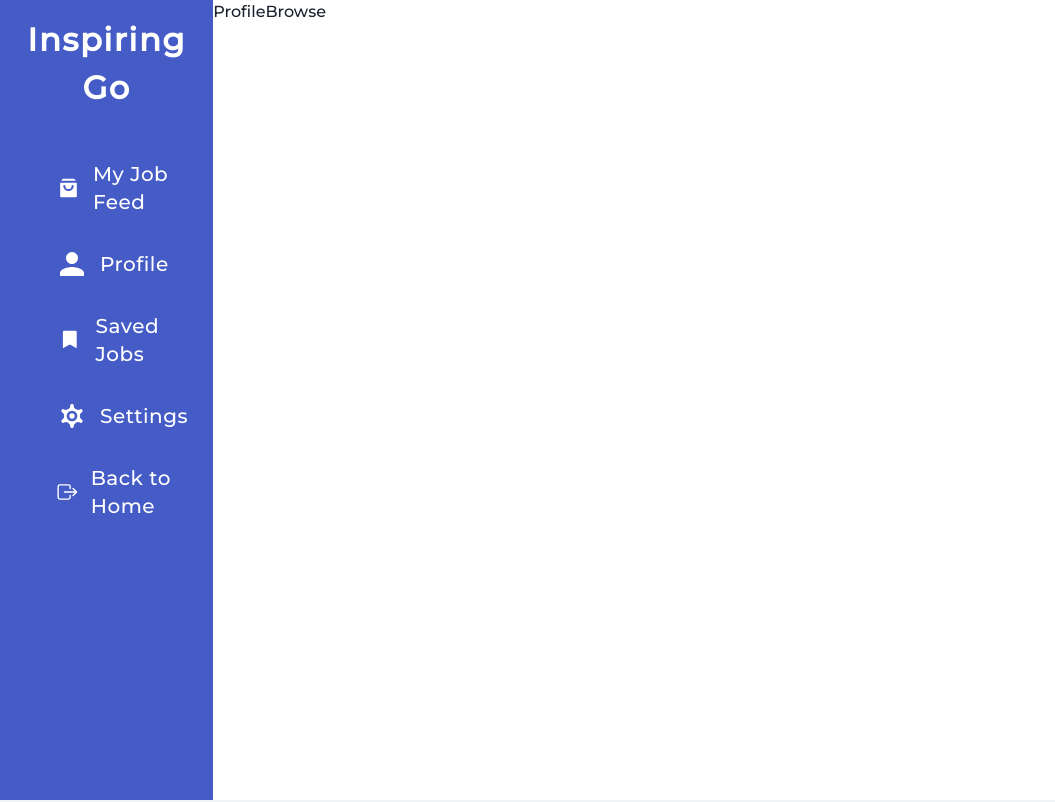
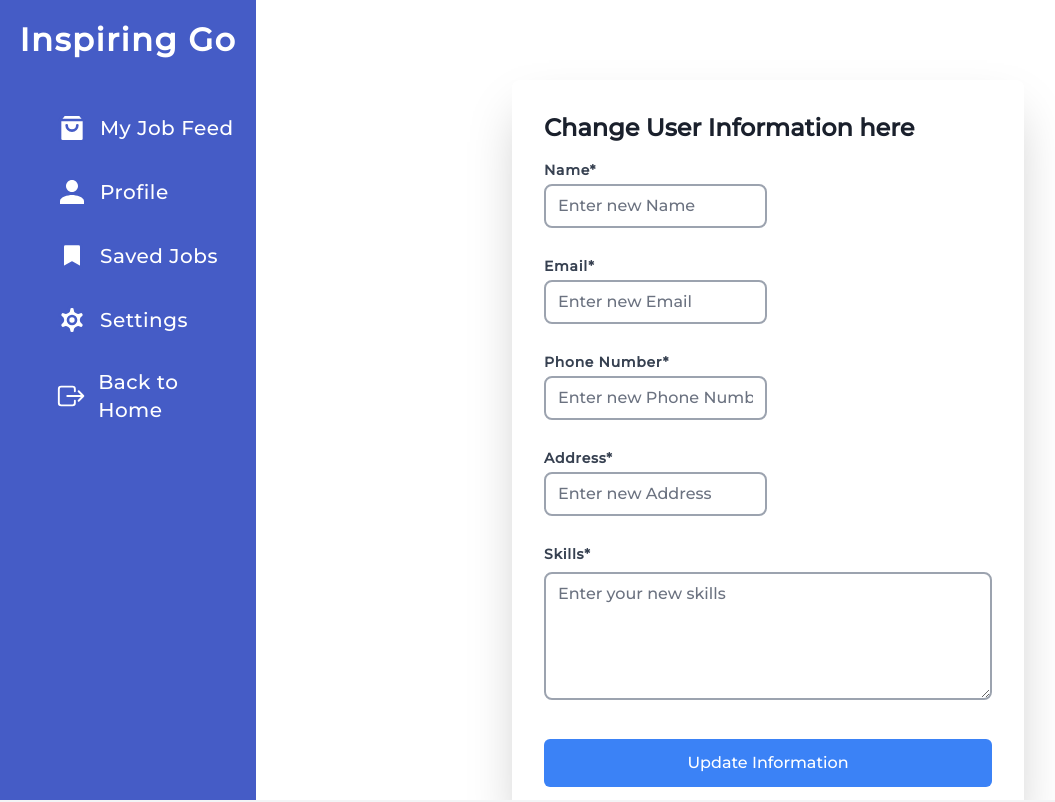
Before and after one commit to RahulRedN/FDFED_IG, a React (Vite) app: page /jobseeker/profile in a window 1280 px wide. Shown: the top 802 px of the page, without its empty margins (0-1055 px from the left). Built offline with nearby package versions, Linux system fonts and the light colour scheme; no server answers.

Commit message:
ProfileChanges

```diff
--- a/src/components/JobSeeker/Profile/Profilebrowse.jsx
+++ b/src/components/JobSeeker/Profile/Profilebrowse.jsx
@@ -1,10 +1,11 @@
+import UpdateInfoProfile_Job from "./UpdateInfoProfile_Job";
 
 const Profilebrowse = () => {
   return (
-    <div className="flex-[5]">
-      ProfileBrowse
+    <div className="flex-[4] max-h-screen overflow-y-auto scrollbar-none">
+      <UpdateInfoProfile_Job />
     </div>
-  )
-}
+  );
+};
 
-export default Profilebrowse
+export default Profilebrowse;
--- /dev/null
+++ b/src/components/JobSeeker/Profile/UpdateInfoProfile_Job.jsx
@@ -0,0 +1,86 @@
+const UpdateInfoProfile_Job = () => {
+  return (
+    <div className="max-w-[50%] mx-auto mt-20 p-[2rem] bg-white rounded-lg shadow-2xl">
+      <h2 className="text-2xl font-semibold mb-4">
+        Change User Information here
+      </h2>
+      <form className="h-full">
+        <div className="flex flex-col h-full">
+          <div className="flex justify-between items-end flex-wrap gap-7">
+            <div className="flex flex-col min-w-[45%]">
+              <label
+                htmlFor="title"
+                className="block text-gray-700 text-sm font-bold mb-1 tracking-wider"
+              >
+                Name*
+              </label>
+              <input
+                type="text"
+                name="name"
+                placeholder="Enter new Name"
+                className="w-full px-3 py-2 border-[2px] placeholder:text-gray-500 border-gray-400 rounded-lg text-gray-700 focus:outline-none focus:border-blue-400"
+              />
+            </div>
+
+            <div className="min-w-[45%]">
+              <label
+                htmlFor="title"
+                className="block text-gray-700 text-sm font-bold mb-1 tracking-wider"
+              >
+                Email*
+              </label>
+              <input
+                type="email"
+                name="Email"
+                placeholder="Enter new Email"
+                className="w-full px-3 py-2 border-[2px] placeholder:text-gray-500 border-gray-400 rounded-lg text-gray-700 focus:outline-none focus:border-blue-400"
+              />
+            </div>
+
+            <div className="min-w-[45%]">
+              <label
+                htmlFor="title"
+                className="block text-gray-700 text-sm font-bold mb-1 tracking-wider"
+              >
+                Phone Number*
+              </label>
+              <input
+                type="number"
+                name="PhoneNumber"
+                placeholder="Enter new Phone Number"
+                className="w-full px-3 py-2 border-[2px] placeholder:text-gray-500 border-gray-400 rounded-lg text-gray-700 focus:outline-none focus:border-blue-400"
+              />
+            </div>
+
+            <div className="min-w-[45%]">
+              <label
+                htmlFor="title"
+                className="block text-gray-700 text-sm font-bold mb-1 tracking-wider"
+              >
+                Address*
+              </label>
+              <input
+                type="text"
+                name="Address"
+                placeholder="Enter new Address"
+                className="w-full px-3 py-2 border-[2px] placeholder:text-gray-500 border-gray-400 rounded-lg text-gray-700 focus:outline-none focus:border-blue-400"
+              />
+            </div>
+            <div className="w-full">
+              <label className="block text-gray-700 text-sm font-bold mb-2 tracking-wider">
+                Skills*
+              </label>
+              <textarea
+                className=" w-full h-[8rem] px-3 py-2 border-[2px] placeholder:text-gray-500 border-gray-400 rounded-lg text-gray-700 focus:outline-none focus:border-blue-400"
+                placeholder="Enter your new skills"
+              ></textarea>
+            </div>
+          </div>
+          <button className="mt-8 p-3 text-white rounded-md bg-blue-500 hover:bg-blue-600">Update Information</button>
+        </div>
+      </form>
+    </div>
+  );
+};
+
+export default UpdateInfoProfile_Job;
```
Also changed, not shown: src/components/JobSeeker/Avatar.jsx (+10 -3 lines).
